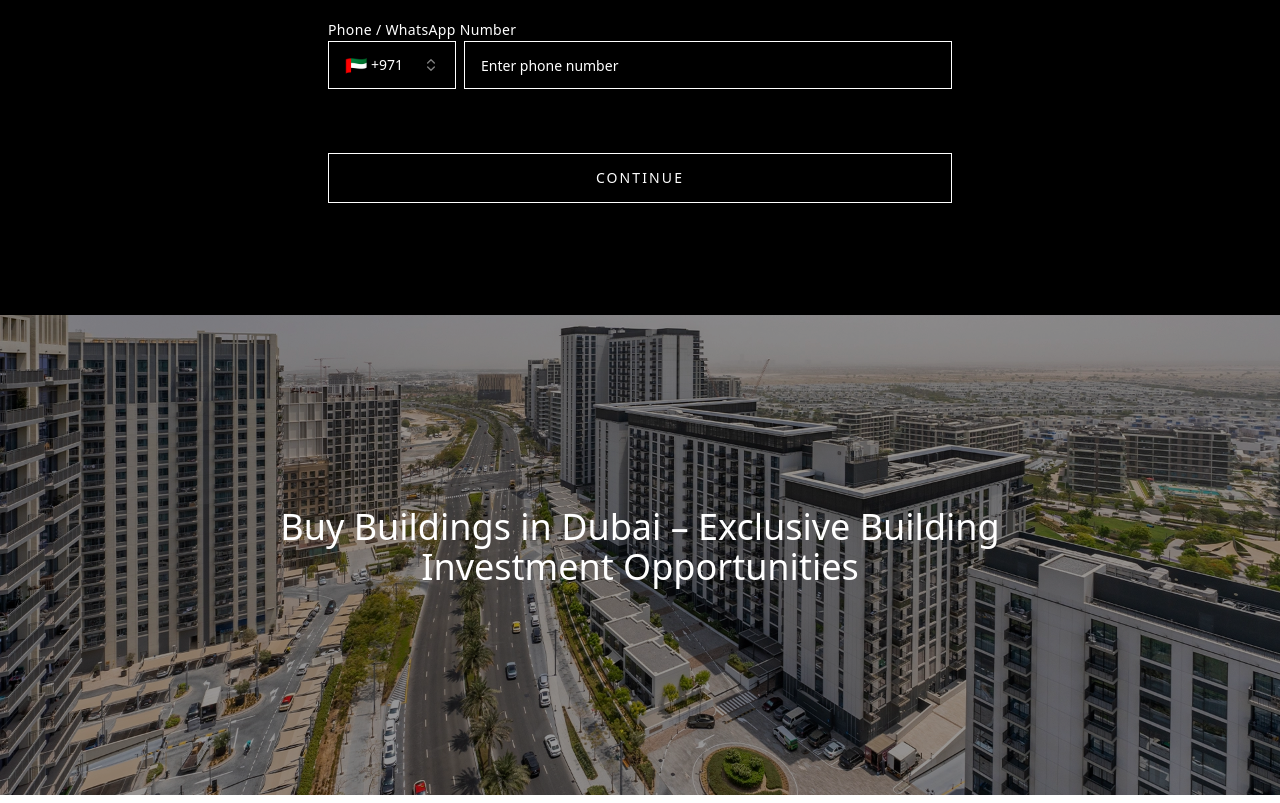
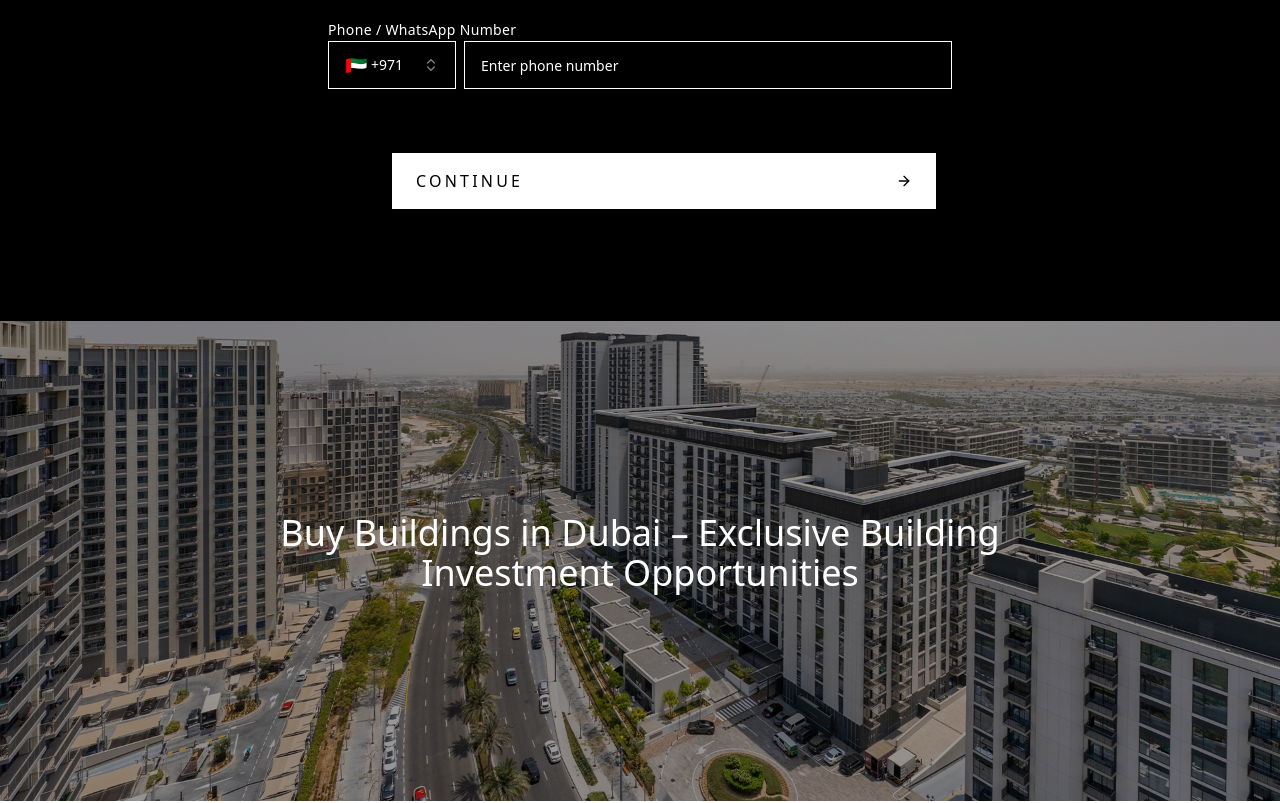
Before and after one commit to Dubaiplatform/dubai-buildings-v2, a Next.js app: page /buy-buildings-dubai in a window 1280 px wide. Shown: the part 1380-2183 px from the top of the page. Built offline with nearby package versions, Linux system fonts and the light colour scheme.

Commit message:
Update contact-form.tsx

```diff
--- a/src/components/form/contact-form.tsx
+++ b/src/components/form/contact-form.tsx
@@ -1,10 +1,11 @@
 "use client";
 
 import React from "react";
+import { useState } from "react";
 import { AnimatePresence, motion } from "framer-motion";
 import { useRouter, usePathname } from "next/navigation";
+import { ArrowRight } from "lucide-react";
 
-import { useState } from "react";
 import { Button } from "@/components/ui/button";
 import { Input } from "@/components/ui/input";
 import { Label } from "@/components/ui/label";
@@ -766,14 +767,14 @@ export default function BuySellForm({
 
           {/* Navigation */}
           <section
-            className={` bg-black/95 backdrop-blur-md  border-t border-border/30 px-4 py-4 flex items-center justify-between ${currentStep !== 1 && "gap-4"} sm:static sm:bg-transparent sm:backdrop-blur-0 sm:border-none sm:px-0 sm:py-8`}
+            className={` bg-black/95 backdrop-blur-md   px-4 py-4 flex items-center justify-between ${currentStep !== 1 && "gap-4"} sm:static sm:bg-transparent sm:backdrop-blur-0 sm:border-none sm:px-0 sm:py-8`}
           >
             {currentStep > 1 ? (
               <Button
                 type="button"
                 variant="outline"
                 onClick={handlePrevious}
-                className="px-6 sm:px-10 py-5 sm:py-6 text-xs sm:text-sm uppercase tracking-[0.15em]  border-white text-white hover:border-primary/50 transition-all bg-transparent"
+                className="px-6 py-7 text-xs sm:text-sm uppercase tracking-[0.15em]  border-white text-white hover:border-primary/50 transition-all bg-transparent"
               >
                 Back
               </Button>
@@ -782,22 +783,51 @@ export default function BuySellForm({
             )}
 
             {currentStep < steps.length ? (
+              <>
+                <motion.div
+                  initial={{ opacity: 0, y: 40 }}
+                  animate={{ opacity: 1, y: 0 }}
+                  transition={{ duration: 0.6 }}
+                  className=" space-y-10 md:max-w-xl px-4 w-full"
+                >
                   <Button
                     type="button"
                     onClick={handleNext}
-                className=" px-6 sm:px-10 py-5 sm:py-6 text-xs sm:text-sm bg-primary hover:bg-primary/90 text-white uppercase tracking-[0.15em] border border-white transition-all hover:scale-105 w-full"
+                    className="px-6 py-7 text-sm sm:text-base bg-white hover:bg-primary/90 text-black border-none uppercase tracking-[0.2em] font-light transition-all duration-300 hover:scale-105 w-full cursor-pointer flex justify-between items-center "
                   >
-                Continue
+                    <span>Continue</span>
+                    <ArrowRight className="text-black w-4 h-4" />
                   </Button>
+                </motion.div>
+              </>
             ) : (
-              <Button
+              <>
+                {/* <Button
                   type="button"
                   onClick={handleNext}
                   className="px-6 sm:px-10 py-5 sm:py-6 text-xs sm:text-sm bg-primary hover:bg-primary/90 text-white uppercase tracking-[0.15em] border border-white transition-all hover:scale-105 w-full"
                   disabled={isDisabled}
                 >
                   Submit
+                </Button> */}
+
+                <motion.div
+                  initial={{ opacity: 0, y: 40 }}
+                  animate={{ opacity: 1, y: 0 }}
+                  transition={{ duration: 0.6 }}
+                  className=" space-y-10 md:max-w-xl px-4 w-full"
+                >
+                  <Button
+                    type="button"
+                    onClick={handleNext}
+                    className="px-6 py-7 text-sm sm:text-base bg-white hover:bg-primary/90 text-black border-none uppercase tracking-[0.2em] font-light transition-all duration-300 hover:scale-105  cursor-pointer flex justify-between items-center w-full"
+                    disabled={isDisabled}
+                  >
+                    <span>Submit</span>
+                    <ArrowRight className="text-black w-4 h-4" />
                   </Button>
+                </motion.div>
+              </>
             )}
           </section>
         </form>
```
Lines whose indentation alone changed are shown as unchanged.
